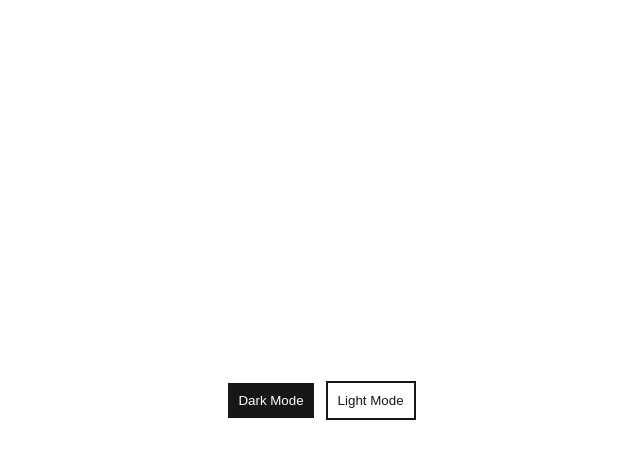
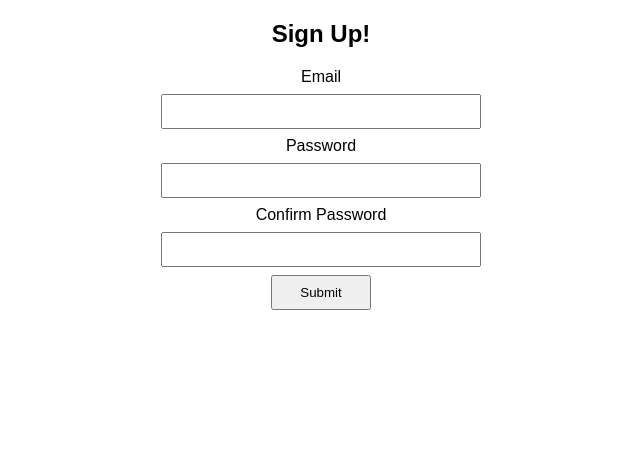
Before and after one commit to LinkedInLearning/react-code-challenges-2481088, a React (Create React App) app: page / in a window 1280 px wide. Shown: the top 458 px of the page, without its empty margins (319-959 px from the left). Built offline with nearby package versions, Linux system fonts and the light colour scheme.

Commit message:
add challenge 3

```diff
--- /dev/null
+++ b/src/03-form-validator/FormValidator.js
@@ -0,0 +1,29 @@
+import { useState } from 'react'
+
+export default function FormValidator () {
+  const [email, setEmail] = useState('')
+  const [password, setPassword] = useState('')
+  const [passwordConfirm, setPasswordConfirm] = useState('')
+
+  return (
+    <form>
+      <h2>Sign Up!</h2>
+      <label htmlFor='email'>Email</label>
+      <input
+        type='text' name='email'
+        onChange={e => setEmail(e.target.value)}
+      />
+      <label htmlFor='password'>Password</label>
+      <input
+        type='password' name='password'
+        onChange={e => setPassword(e.target.value)}
+      />
+      <label htmlFor='password-confirm'>Confirm Password </label>
+      <input
+        type='password' name='password-confirm'
+        onChange={e => setPasswordConfirm(e.target.value)}
+      />
+      <input type='submit' value='Submit' />
+    </form>
+  )
+}
--- a/src/App.js
+++ b/src/App.js
@@ -1,10 +1,10 @@
 import './App.css'
-import DarkMode from './02-dark-mode/DarkMode'
+import FormValidator from './03-form-validator/FormValidator'
 
 function App () {
   return (
     <div className='App'>
-      <DarkMode />
+      <FormValidator />
     </div>
   )
 }
--- a/src/index.css
+++ b/src/index.css
@@ -1,3 +1,7 @@
+html, body {
+  font-family: sans-serif;
+}
+
 .page {
   height: 100vh;
   width: 100vw;
@@ -32,3 +36,17 @@ body {
   padding: 0px;
   margin: 0px;
 }
+
+input, label {
+  display: block;
+  margin: 8px auto;
+}
+
+input {
+  padding: 8px;
+  width: 300px;
+}
+
+input[type=submit] {
+  width: 100px;
+}
```
